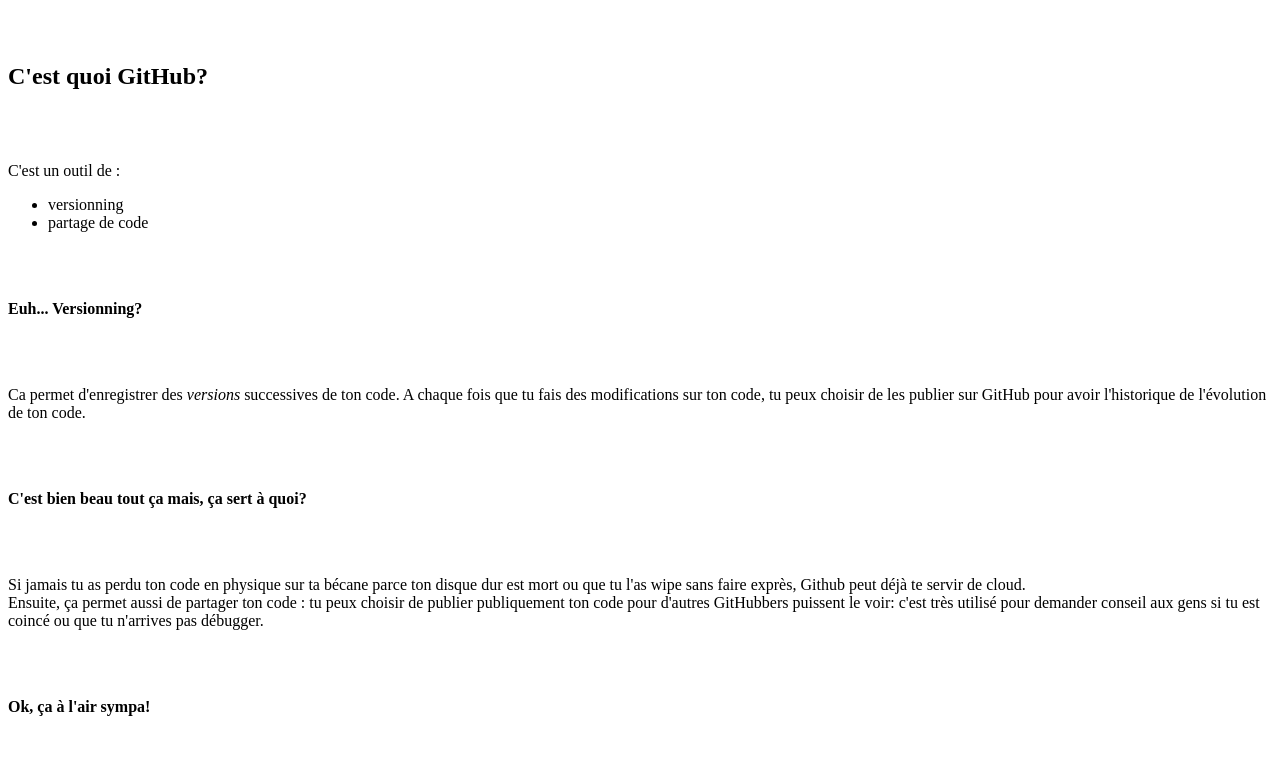
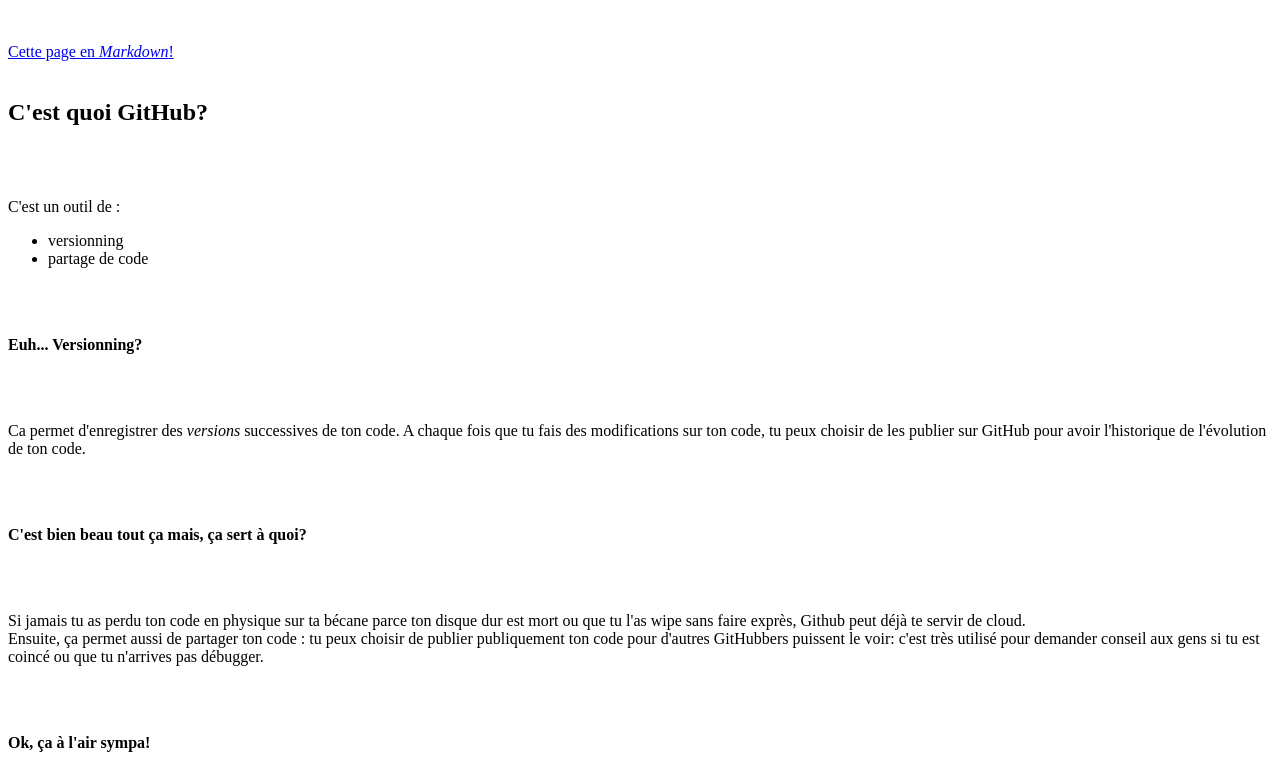
Before and after one commit to JePellet/Jeremy_B3, a plain HTML site: page index.html in a window 1280 px wide. Shown: the part 73-854 px from the top of the page. Drawn offline with Linux system fonts and the light colour scheme.

Commit message:
ajout lien md

```diff
--- a/index.html
+++ b/index.html
@@ -7,7 +7,8 @@
   <body>
     <h1>Rendu du 26/09 en Dev</h1>
     <br><br>
-
+    <a href="GitHub.md">Cette page en <em>Markdown</em>!</a>
+    <br><br>
     <h2>C'est quoi GitHub?</h2>
     <br><br>
 
```
